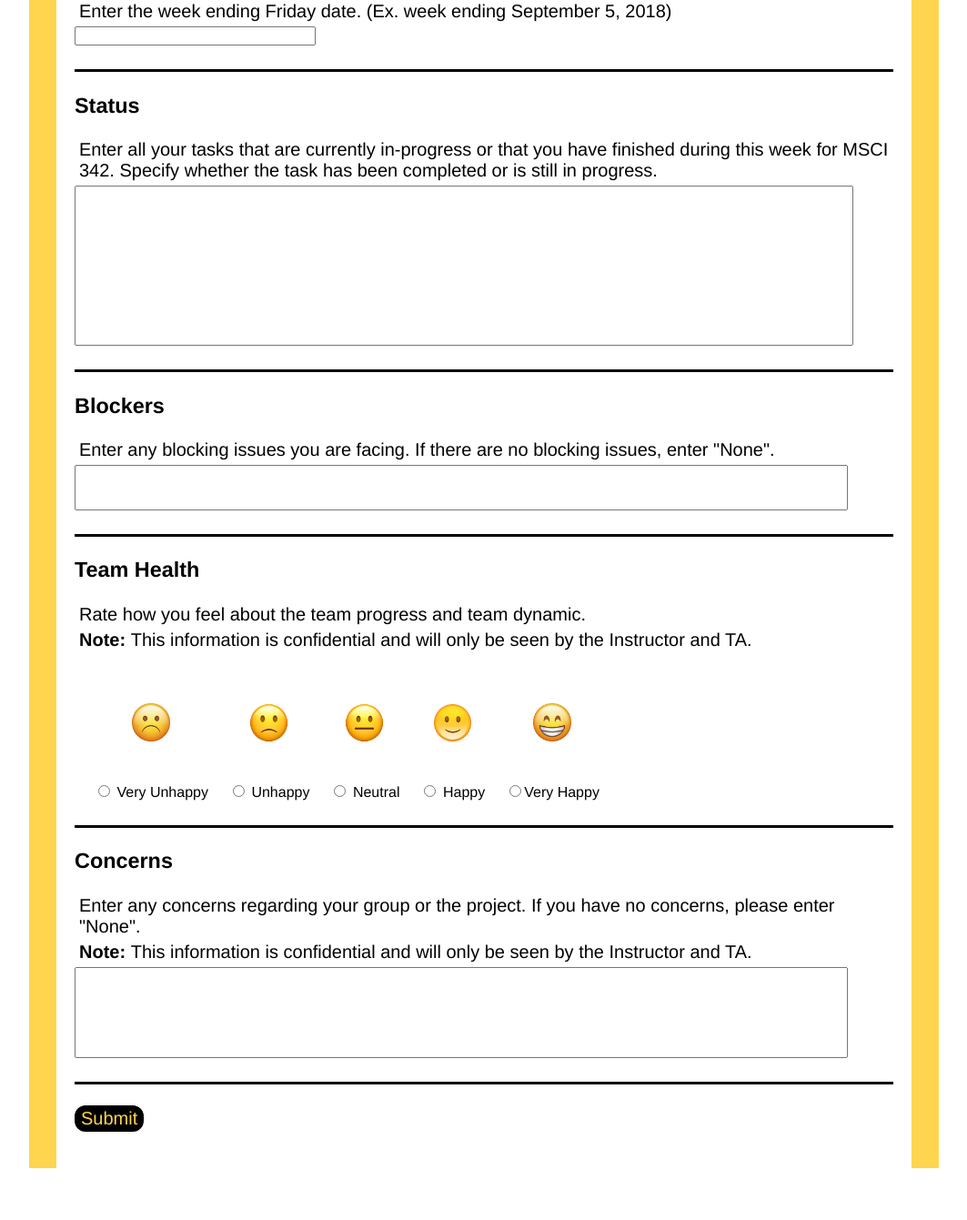
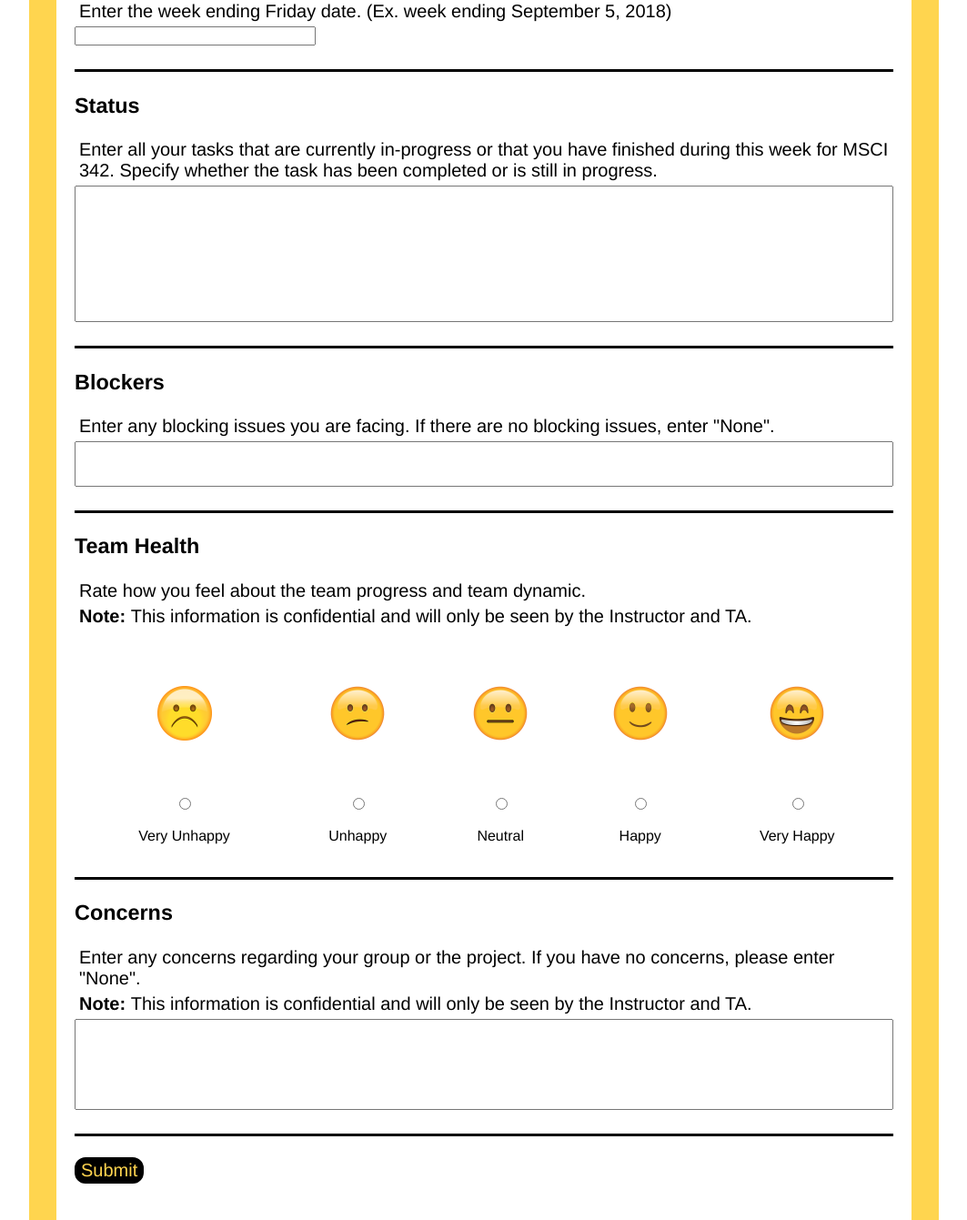
Before and after one commit to mikebottone/test, a PHP site: page /StatusReportInput.php in a window 1280 px wide. Shown: the part 515-1856 px from the top of the page at 91% size, without its empty margins (108-1171 px from the left). Before the commit the page ends 1799 px from the top, so only its background shows below. Run offline with PHP 8.4, Linux system fonts and the light colour scheme.

Commit message:
Visual fixes
- Changed password default text
- Fixed error message for incorrect password
- Added more consistent quality and sized emojis
- Fixed team health text spacing for submit report
- Changed textboxes to have relative sizing, does not extend outside of borders

```diff
--- a/StatusReportInput.php
+++ b/StatusReportInput.php
@@ -193,7 +193,7 @@ if($_SERVER["REQUEST_METHOD"] == "POST"){
 	<div>
 	<h3>Status</h3>
 	<p>Enter all your tasks that are currently in-progress or that you have finished during this week for MSCI 342. Specify whether the task has been completed or is still in progress. </p>
-	<textarea name="status" rows="10" cols="100" > <?php echo $status; ?></textarea>
+	<textarea name="status" style = "width:100%; height: 150px"> <?php echo $status; ?></textarea>
 	 <span class="help-block"><?php echo $status_err; ?></span>
 	</div>
 
@@ -201,7 +201,7 @@ if($_SERVER["REQUEST_METHOD"] == "POST"){
 	<div>
 	<h3>Blockers</h3>
 	<p>Enter any blocking issues you are facing. If there are no blocking issues, enter "None".</p>
-	<textarea name="blockers" style="width:850px ; height:50px;"> <?php echo $blockers; ?> </textarea>
+	<textarea name="blockers" style="width: 100% ; height:50px;"> <?php echo $blockers; ?> </textarea>
 	 <span class="help-block"><?php echo $blockers_err; ?></span>
 	</div>
 
@@ -209,21 +209,30 @@ if($_SERVER["REQUEST_METHOD"] == "POST"){
 	<div>
 	<h3>Team Health</h3>
 	<p>Rate how you feel about the team progress and team dynamic.</p><p><strong>Note: </strong>This information is confidential and will only be seen by the Instructor and TA.</p>
-	<table id="StatusFormTable">
-	<th><img src="images/VeryUnhappyEmoji.png" height="42" width="42"></th>
-	<th><img src="images/UnhappyEmoji.png" height="45" width="45"></th>
-	<th><img src="images/NeutralEmoji.png" height="45" width="45"></th>
-	<th><img src="images/HappyEmoji.png" height="47" width="47"></th>
-	<th><img src="images/VeryHappyEmoji.png" height="42" width="42"></th>
+	<center>
+	<table style="width:100%" cellpadding = "10" id="StatusFormTable" >
+	<th><img src="images/VeryUnhappy.png" height="60" width="60"></th>
+	<th><img src="images/Unhappy.png" height="60" width="60"></th>
+	<th><img src="images/Neutral.png" height="60" width="60"></th>
+	<th><img src="images/Happy.png" height="60" width="60"></th>
+	<th><img src="images/VeryHappy.png" height="60" width="60"></th>
 	<tr>
-	<td><input type="radio" name="health" value="Very Unhappy" <?php if ( "Very Unhappy" == $health) echo 'checked="checked"'; ?>> Very Unhappy</td>
-	<td><input type="radio" name="health" value="Unhappy" <?php if ( "Unhappy" == $health) echo 'checked="checked"'; ?> > Unhappy</td>
-	<td><input type="radio" name="health" value="Neutral" <?php if ( "Neutral" == $health) echo 'checked="checked"'; ?>> Neutral</td>
-	<td><input type="radio" name="health" value="Happy" <?php if ( "Happy" == $health) echo 'checked="checked"'; ?>> Happy</td>
-	<td><input type="radio" name="health" value="Very Happy" <?php if ( "Very Happy" == $health) echo 'checked="checked"'; ?>>Very Happy</td>
+	<td><input type="radio" name="health" value="Very Unhappy" <?php if ( "Very Unhappy" == $health) echo 'checked="checked"'; ?>></td>
+	<td><input type="radio" name="health" value="Unhappy" <?php if ( "Unhappy" == $health) echo 'checked="checked"'; ?>></td>
+	<td><input type="radio" name="health" value="Neutral" <?php if ( "Neutral" == $health) echo 'checked="checked"'; ?>></td>
+	<td><input type="radio" name="health" value="Happy" <?php if ( "Happy" == $health) echo 'checked="checked"'; ?>> </td>
+	<td><input type="radio" name="health" value="Very Happy" <?php if ( "Very Happy" == $health) echo 'checked="checked"'; ?>></td>
+	</tr>
+	<tr>
+	<td>Very Unhappy</td>
+	<td>Unhappy</td>
+	<td>Neutral</td>
+	<td>Happy</td>
+	<td>Very Happy</td>
 	<!-- {if ( "Unhappy" == $health) echo 'checked="checked"';} keeps value checked after submittal if other field is not inputted -->
 	</tr>
 	</table>
+	</center>
 	 <span class="help-block"><?php echo $health_err; ?></span>
 	</div>
 
@@ -231,7 +240,7 @@ if($_SERVER["REQUEST_METHOD"] == "POST"){
 	<div>
 	<h3>Concerns</h3>
 	<p>Enter any concerns regarding your group or the project. If you have no concerns, please enter "None".</p> <p><strong>Note: </strong>This information is confidential and will only be seen by the Instructor and TA.</p>
-	<textarea name="concerns" style="width:850px; height:100px;"><?php echo $concerns; ?></textarea>
+	<textarea name="concerns" style="width:100%; height:100px;"><?php echo $concerns; ?></textarea>
 	 <span class="help-block"><?php echo $concerns_err; ?></span>
 	</div>
 	<br>
--- a/access.php
+++ b/access.php
@@ -45,12 +45,14 @@ if($_SESSION["logged_in"]==True)
 else
 {
  ?>
+ <center>
  <form method="post" action="" id="login_form">
   <h1>LOGIN TO PROCEED</h1>
   <input type="password" name="pass" placeholder="Enter Password">
   <input type="submit" name="submit_pass" value="Login">
   <p><font style="color:red;"><?php echo $error;?></font></p>
  </form>
+ </center
  <?php
 }
 ?>
```
Also changed, not shown: images/Happy.png (added), images/Neutral.png (added), images/Unhappy.png (added), images/VeryHappy.png (added), images/VeryUnhappy.png (added), 1 other file.
